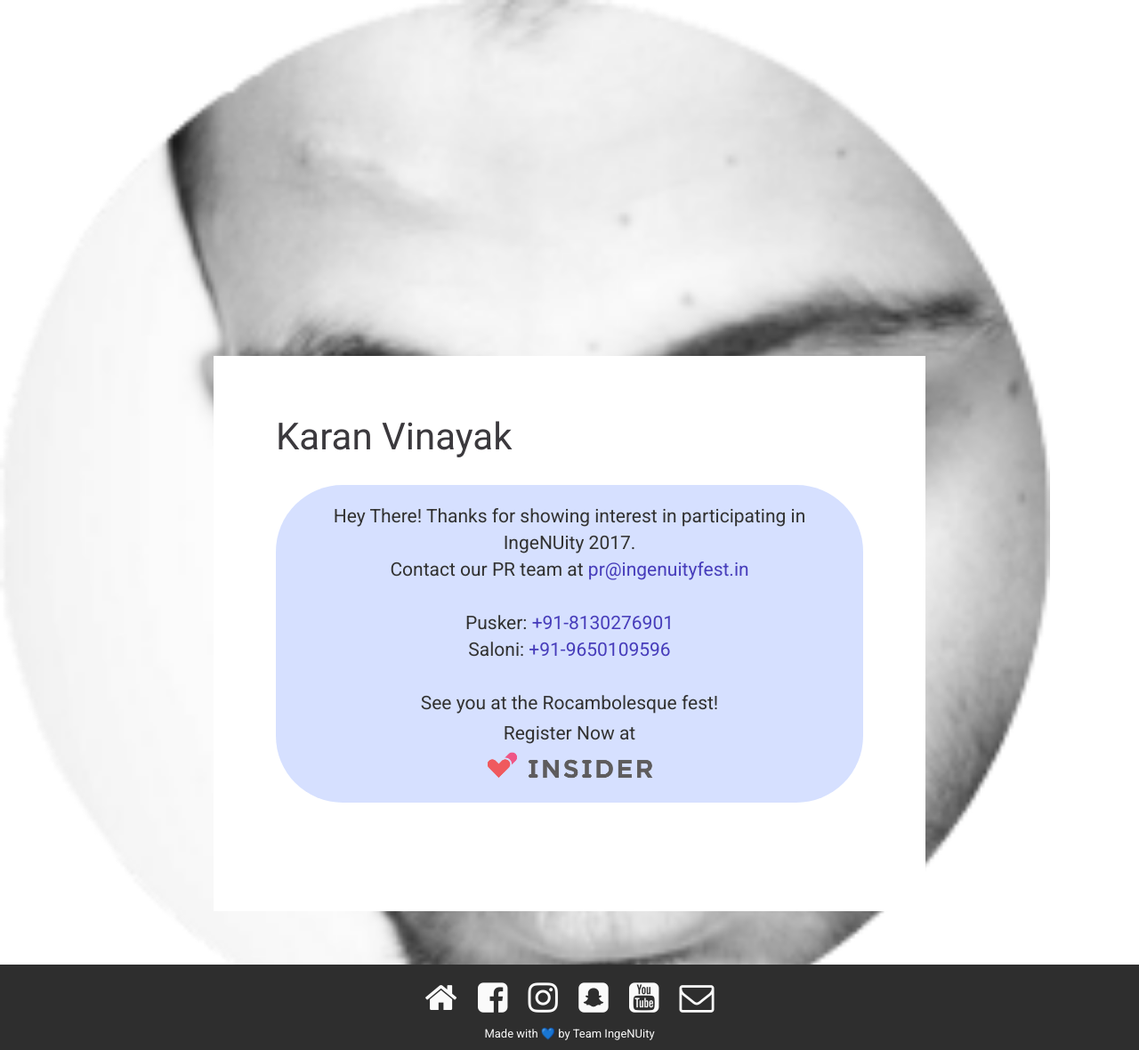
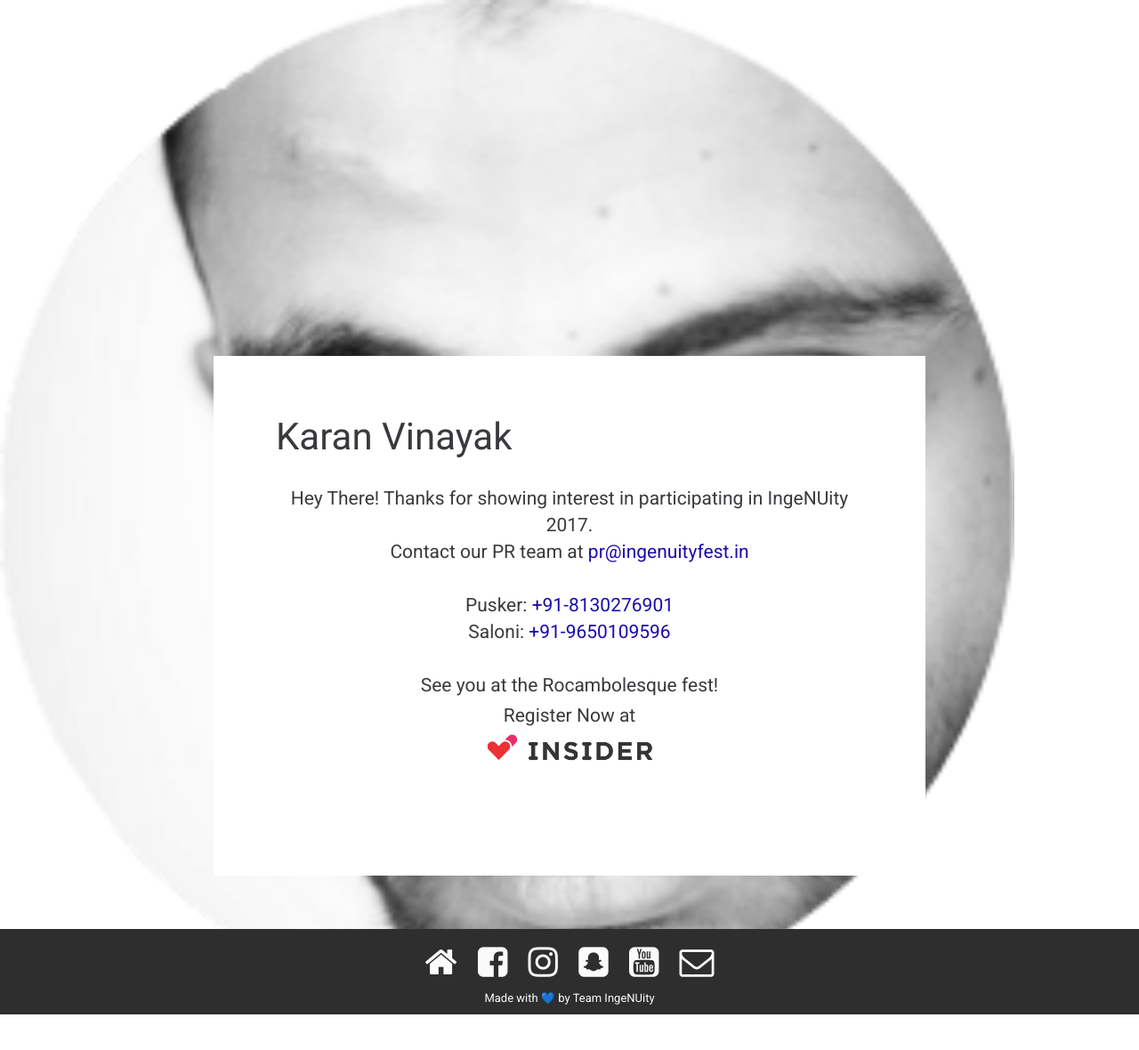
Before and after one commit to electron0zero/ingenuity17, a Jekyll site: the page built from _members/j.md, in a window 1280 px wide. Shown: the whole page at 89% size. Built offline with Jekyll 4.4.1, drawn with Linux system fonts in a browser that asks for light colours; nearby versions of some CDN libraries; some web fonts are replaced; after the commit the page ends 1140 px from its top, so only the background shows below that.

Commit message:
reg tweek

```diff
--- a/_includes/registration.html
+++ b/_includes/registration.html
@@ -1,13 +1,13 @@
-<div id="reg" style="background-color: #ccd9ff; padding: 20px;border-radius:75px; color:black; opacity: 0.8;">
+<div id="reg">
     <div id="reg-msg" style="text-align: center; opacity:1;">
-        <h4>Hey There! Thanks for showing interest in participating in IngeNUity 2017.<br>
+        <h4 class="{{ include.font }}">Hey There! Thanks for showing interest in participating in IngeNUity 2017.<br>
             Contact our PR team at <a class="hot-link" href="mailto:pr@ingenuityfest.in" style="color: #1A0DAB;">pr@ingenuityfest.in</a>
                  <br><br>Pusker: <a class="hot-link" href="tel:+918130276901" style="color: #1A0DAB;">+91-8130276901</a><br>
                      Saloni: <a class="hot-link" href="tel:+919650109596" style="color: #1A0DAB;">+91-9650109596</a><br><br>
             See you at the Rocambolesque fest!</h4>
     </div>
     <div id="reg-btn" style="text-align:center">
-            <h4>Register Now at</h4><a href="https://insider.in/ingenuity-mar3-5-2017/event" target="_blank">
+            <h4 class="{{ include.font }}">Register Now at</h4><a href="https://insider.in/ingenuity-mar3-5-2017/event" target="_blank">
               <center><img src="img/spo/insiderLogo.png" height="50" width="200"/>
               </center></a>
     </div>
```
